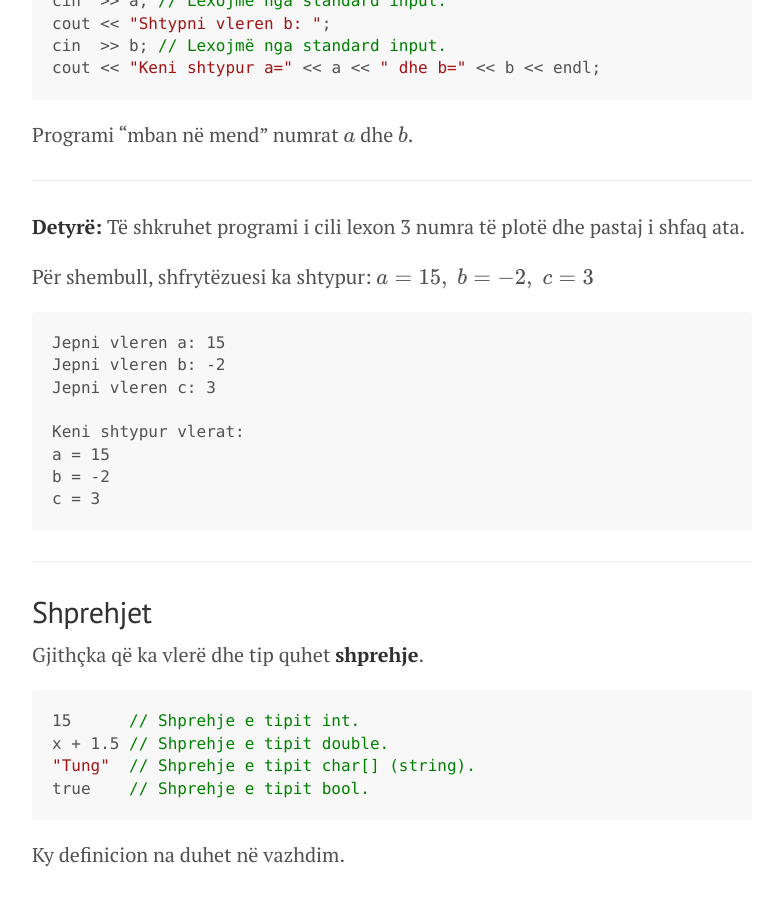
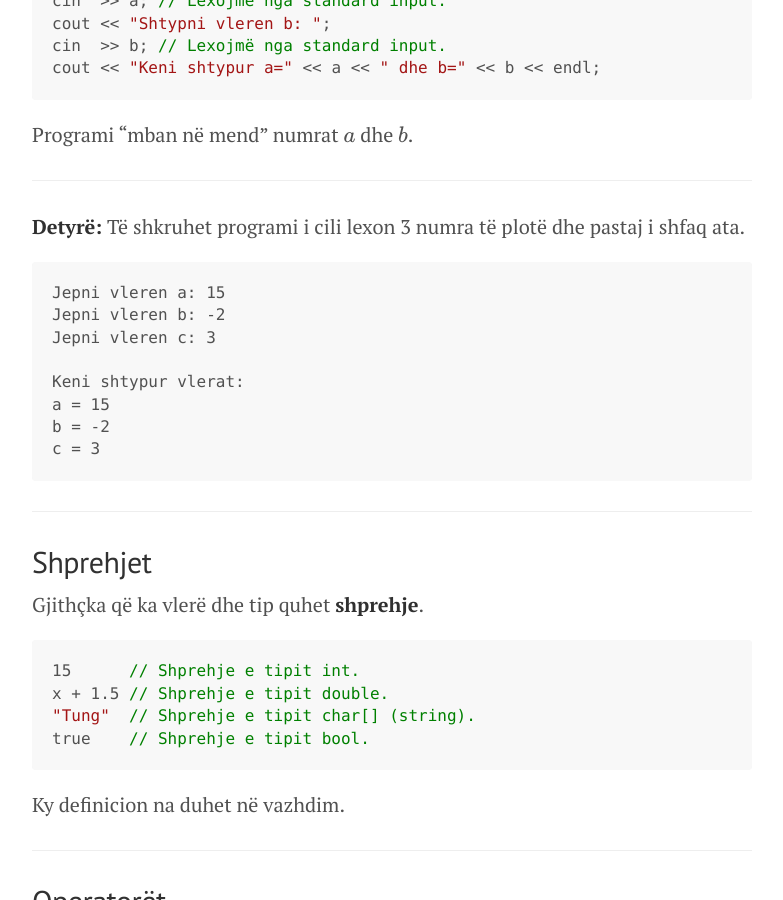
Before and after one commit to blerimrexha/edongashi.github.io, a Jekyll site: the page built from lendet/gjuhe-programuese/ligjerata/java2.md, in a window 1280 px wide and 900 px high, scrolled down 6944 px. Shown: the whole window, without its empty margins (248-1031 px from the left). Built offline with Jekyll 4.4.1, drawn with Linux system fonts in a browser that asks for light colours; our own code applies the rules of GitHub Pages for plain Markdown files; formulas are drawn with MathJax 3; some of the changed text lies outside the part shown.

Commit message:
thjeshtime

````diff
--- a/lendet/gjuhe-programuese/ligjerata/java2.md
+++ b/lendet/gjuhe-programuese/ligjerata/java2.md
@@ -294,8 +294,6 @@
 
 **Detyrë:** Të shkruhet programi i cili lexon 3 numra të plotë dhe pastaj i shfaq ata.
 
-Për shembull, shfrytëzuesi ka shtypur: $a=15,\;b=-2,\;c=3$
-
 ```text
 Jepni vleren a: 15
 Jepni vleren b: -2
@@ -448,7 +446,7 @@
 Shumëzimi dhe pjesëtimi kanë përparësi ndaj mbledhjes dhe zbritjes.
 
 ```cpp
-int a = 2 + 2 * 2
+int a = 2 + 2 * 2;
 cout << a;
 ```
 
@@ -488,8 +486,6 @@
 ---
 
 **Detyrë:** Të lexohen nga tastiera brinjët e drejtkëndëshit, pastaj të llogariten perimetri dhe sipërfaqja (në variabla), dhe të shfaqen në ekran.
-
-Për shembull $a=5,\;b=3\; \Rightarrow \; P=16,\;S=15$
 
 ```text
 Jepni brinjen a: 5
@@ -661,8 +657,6 @@
 
 **Detyrë:** Të lexohen numrat e plotë $a$ dhe $b$ nga tastiera, dhe pastaj t'iu ndërrohen vlerat mes veti.
 
-Shembull:
-
 ```text
 Shtypni a: 10
 Shtypni b: 3
````
